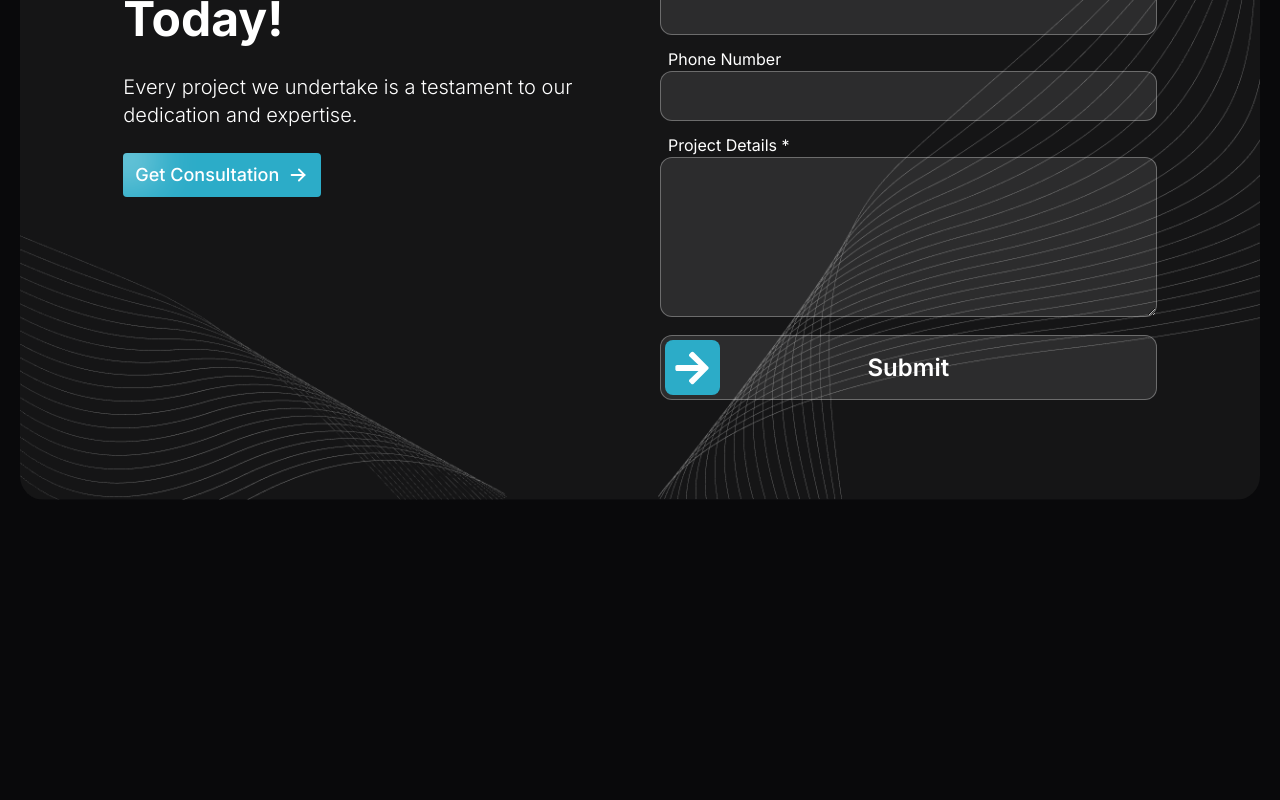
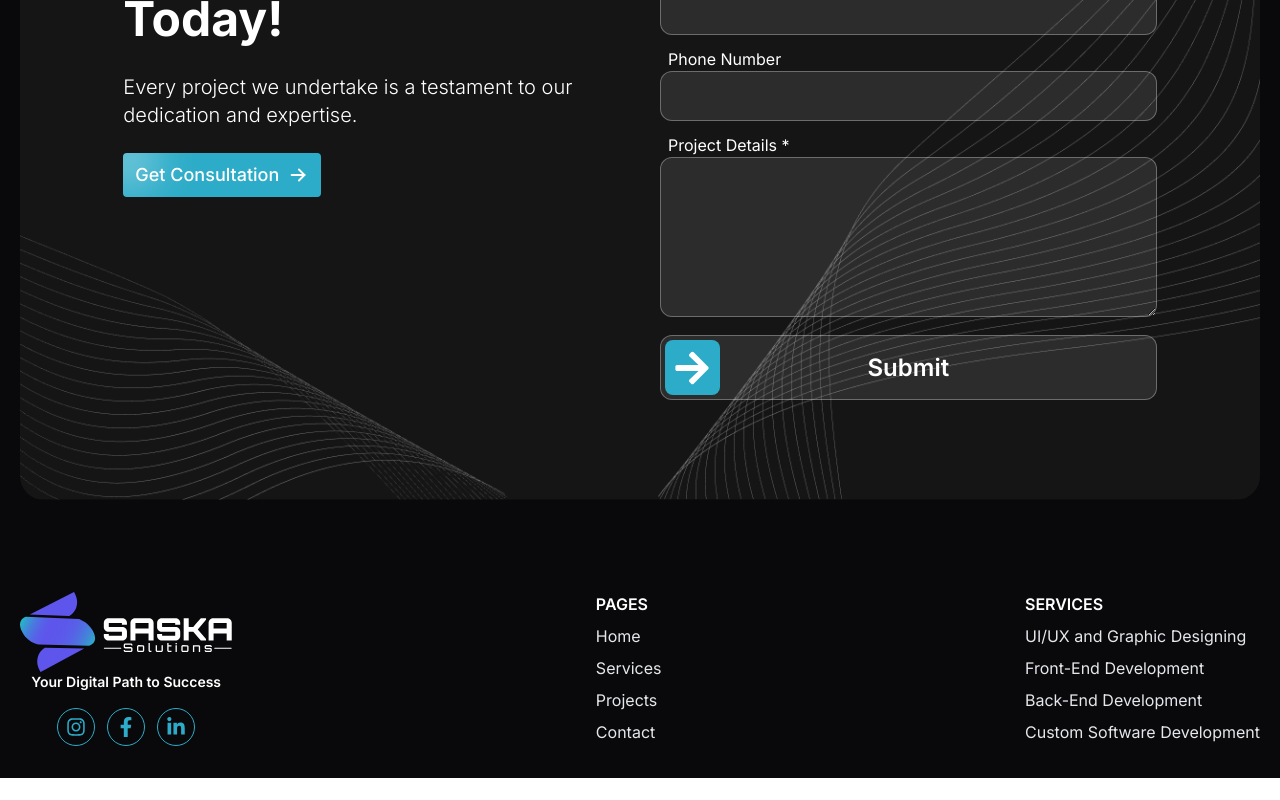
Before and after one commit to AbdulHannan242001/saska-redesign, a React (Vite) app: page / in a window 1280 px wide. Shown: the part 4835-5635 px from the top of the page. After the commit the page ends 5613 px from the top, so only its background shows below. Built offline with nearby package versions, Linux system fonts and the light colour scheme.

Commit message:
Fixes 2.0

```diff
--- a/src/components/Footer.jsx
+++ b/src/components/Footer.jsx
@@ -1,105 +1,93 @@
 import React from "react";
-import { motion } from "framer-motion";
 import { FaFacebookF, FaLinkedinIn } from "react-icons/fa";
-import { TbArrowRight } from "react-icons/tb";
+import { FaInstagram } from "react-icons/fa6";
+import { Link } from "react-router-dom";
 import logo from "../assets/svg/logo.svg";
-import { FaInstagram, FaXTwitter } from "react-icons/fa6";
-import { Link } from "react-router-dom";
 
-const RevealFooter = () => {
+const SimpleFooter = () => {
   return (
-    <div
-      className="relative h-screen md:h-[30vh] max-w-[1600px] mx-auto px-4 md:px-0"
-      style={{ clipPath: "polygon(0% 0, 100% 0, 100% 100%, 0 100%)" }}
-    >
-      <div className="relative h-screen md:h-[calc(100vh+30vh)] -top-[0vh] md:-top-[100vh]">
-        <div className="sticky top-0 md:top-[calc(100vh-30vh)] h-screen md:h-[30vh]">
-          <div className="bg-zinc-950 h-screen md:h-[30vh] text-gray-200 flex flex-col md:flex-row justify-between items-start pt-6 md:pt-10 pb-8 md:pb-0">
+    <div className="bg-zinc-950 text-gray-200 py-8 px-[20px]">
+      <div className="max-w-[1600px] mx-auto flex flex-col md:flex-row w-full justify-start md:justify-between">
         {/* Logo & Socials */}
-            <div className="flex flex-col gap-4 w-full md:w-auto items-center mb-6 md:mb-0">
-              <div className="flex flex-col items-center">
-                <img
-                  src={logo}
-                  alt="Logo"
-                  className="h-16 md:h-[80px] w-auto"
-                />
-                <p className="text-xs md:text-sm font-semibold text-white text-center">
+        <div className="flex flex-row items-center gap-4 mb-6 md:mb-0 md:flex-col md:justify-between">
+          <div className="text-center">
+            <img src={logo} alt="Logo" className="h-16 md:h-[80px] w-auto" />
+            <p className="text-xs md:text-sm font-semibold text-white">
               Your Digital Path to Success
             </p>
           </div>
-              <div className="flex flex-row items-center gap-3 md:gap-[15px] w-fit mx-auto">
-                <div className="rounded-full size-8 md:size-[30px] border border-primary text-primary flex items-center justify-center">
-                  <a href="https://www.instagram.com/saskasolutions/" target="_blank">
-                    <FaInstagram size={16} />
+          <div className="flex gap-3 mt-4 md:mt-0">
+            <a
+              href="https://www.instagram.com/saskasolutions/"
+              target="_blank"
+              rel="noopener noreferrer"
+              className="rounded-full border border-primary text-primary p-2"
+            >
+              <FaInstagram size={20} />
             </a>
-                </div>
-                <div className="rounded-full size-8 md:size-[30px] border border-primary text-primary flex items-center justify-center">
-                  <a href="https://www.facebook.com/SaskaSolutions/" target="_blank">
-                    <FaFacebookF size={16} />
+            <a
+              href="https://www.facebook.com/SaskaSolutions/"
+              target="_blank"
+              rel="noopener noreferrer"
+              className="rounded-full border border-primary text-primary p-2"
+            >
+              <FaFacebookF size={20} />
             </a>
-                </div>
-                <div className="rounded-full size-8 md:size-[30px] border border-primary text-primary flex items-center justify-center">
-                  <a href="https://www.linkedin.com/company/saska-solutions" target="_blank">
-                    <FaLinkedinIn size={16} />
+            <a
+              href="https://www.linkedin.com/company/saska-solutions"
+              target="_blank"
+              rel="noopener noreferrer"
+              className="rounded-full border border-primary text-primary p-2"
+            >
+              <FaLinkedinIn size={20} />
             </a>
-                </div>
           </div>
         </div>
 
         {/* Pages */}
-            <div className="flex flex-col gap-4 w-full md:w-auto mb-6 md:mb-0">
-              <p className="font-semibold text-white uppercase text-sm md:text-base">
+          <div className="flex flex-col">
+            <p className="font-semibold text-white uppercase text-sm md:text-base mb-2">
               Pages
             </p>
-              <ul className="flex flex-col gap-1 md:gap-[0px] list-disc pl-4">
+            <ul className="flex flex-col items-center md:items-start gap-2 list-none">
               <li className="text-sm md:text-base">
-                  {" "}
-                  <Link to={"/"}> Home</Link>
+                <Link to="/">Home</Link>
               </li>
               <li className="text-sm md:text-base">
-                  {" "}
-                  <Link to={"/services"}> Services</Link>
+                <Link to="/services">Services</Link>
               </li>
               <li className="text-sm md:text-base">
-                  {" "}
-                  <Link to={"/projects"}> Projects</Link>
+                <Link to="/projects">Projects</Link>
               </li>
               <li className="text-sm md:text-base">
-                  {" "}
-                  <Link to={"/contact"}> Contact</Link>
+                <Link to="/contact">Contact</Link>
               </li>
             </ul>
           </div>
 
           {/* Services */}
-            <div className="flex flex-col gap-4 w-full md:w-auto mb-6 md:mb-0">
-              <p className="font-semibold text-white uppercase text-sm md:text-base">
+          <div className="flex flex-col">
+            <p className="font-semibold text-white uppercase text-sm md:text-base mb-2">
               Services
             </p>
-              <ul className="flex flex-col gap-1 md:gap-[0px] list-disc pl-4">
+            <ul className="flex flex-col items-center md:items-start gap-2 list-none">
               <li className="text-sm md:text-base">
-                  {" "}
-                  <Link to={"/services"}>UI/UX and Graphic Designing</Link>{" "}
+                <Link to="/services">UI/UX and Graphic Designing</Link>
               </li>
               <li className="text-sm md:text-base">
-                  {" "}
-                  <Link to={"/services"}>Front-End Development</Link>{" "}
+                <Link to="/services">Front-End Development</Link>
               </li>
               <li className="text-sm md:text-base">
-                  {" "}
-                  <Link to={"/services"}>Back-End Development</Link>{" "}
+                <Link to="/services">Back-End Development</Link>
               </li>
               <li className="text-sm md:text-base">
-                  {" "}
-                  <Link to={"/services"}>Custom Software Development</Link>{" "}
+                <Link to="/services">Custom Software Development</Link>
               </li>
             </ul>
-            </div>
-          </div>
           </div>
         </div>
       </div>
   );
 };
 
-export default RevealFooter;
+export default SimpleFooter;
--- a/src/pages/Contact/Contact.jsx
+++ b/src/pages/Contact/Contact.jsx
@@ -7,8 +7,8 @@ const Contact = () => {
   return (
     <main>
       <div className="bg-gradient-to-b from-dark to-zinc-950 w-full h-[90vh] px-[20px]">
-        <div className="h-[80vh] max-w-[1600px] mx-auto flex flex-row items-center justify-between text-white">
-          <div className="w-4/12 flex flex-col gap-[25px]">
+        <div className="h-full min-h-[80vh] max-w-[1600px] mx-auto flex flex-row items-center justify-between text-white">
+          <div className="w-5/12 flex flex-col gap-[25px]">
             <p className="font-bold text-5xl">
               Let’s Build Something Amazing Together!
             </p>
@@ -18,7 +18,7 @@ const Contact = () => {
               help. Let’s collaborate and create something impactful.
             </p>
           </div>
-          <div className="w-8/12">
+          <div className="w-7/12">
             <img src={contactBanner} alt="" />
           </div>
         </div>
--- a/src/pages/Home/HomeComponents/Testimonials.jsx
+++ b/src/pages/Home/HomeComponents/Testimonials.jsx
@@ -22,11 +22,11 @@ const Testimonials = () => {
             alt=""
             className="absolute top-0 left-[calc(0%+50px)] animate-bounce"
           />
-          <div className="w-full lg:w-5/12">
+          <div className="w-full lg:w-6/12">
             <Swiper />
           </div>
         </div>
-        <div className="hidden lg:block absolute top-0 right-0">
+        <div className="hidden lg:block absolute top-0 right-0 ">
           <img src={testimonial} alt="" />
         </div>
         <img
--- a/src/pages/Portfolio/PortfolioComponents/Projects1.jsx
+++ b/src/pages/Portfolio/PortfolioComponents/Projects1.jsx
@@ -32,7 +32,7 @@ const Projects1 = () => {
     <main className="w-full">
       <div ref={target} className="w-full h-[200vh]">
         <div className="flex flex-col lg:flex-row h-screen md:h-[calc(100vh-60px)] sticky top-15 md:top-15">
-          <div className="w-full lg:w-4/12 p-[10px] md:p-[30px] bg-gradient-to-b from-dark to-zinc-950 flex flex-col justify-center relative overflow-hidden h-[50vh] md:h-full">
+          <div className="w-full lg:w-5/12 p-[10px] md:p-[30px] bg-gradient-to-b from-dark to-zinc-950 flex flex-col justify-center relative overflow-hidden h-[50vh] md:h-full">
             {/* <div className="absolute size-[150px] md:size-[350px] rounded-full top-[-30%] left-[-25%] blur-3xl bg-primary z-10"></div> */}
             <motion.span
               className="text-primary text-sm md:text-lg font-black"
@@ -85,7 +85,7 @@ const Projects1 = () => {
               </a>
             </motion.div>
           </div>
-          <div className="w-full lg:w-8/12 relative flex flex-row justify-between items-center overflow-hidden h-[50vh] md:h-full">
+          <div className="w-full lg:w-7/12 relative flex flex-row justify-between items-center overflow-hidden h-[50vh] md:h-full">
             <div className="absolute inset-0 h-full w-full">
               <img src={project1} alt="" className="h-full w-full" />
             </div>
--- a/src/pages/Portfolio/PortfolioComponents/Projects2.jsx
+++ b/src/pages/Portfolio/PortfolioComponents/Projects2.jsx
@@ -31,7 +31,7 @@ const Projects2 = () => {
     <main className="w-full">
       <div ref={target} className="w-full h-[200vh]">
         <div className="flex flex-col lg:flex-row h-screen md:h-[calc(100vh-60px)] sticky top-15 md:top-15">
-          <div className="w-full lg:w-8/12 relative flex flex-col justify-between items-center overflow-hidden md:h-full h-[40vh]">
+          <div className="w-full lg:w-7/12 relative flex flex-col justify-between items-center overflow-hidden md:h-full h-[40vh]">
             <div className="absolute inset-0 h-full w-full">
               <img src={project2} alt="" className="h-full w-full" />
             </div>
@@ -66,7 +66,7 @@ const Projects2 = () => {
               />
             </motion.div>
           </div>
-          <div className="w-full lg:w-4/12 p-[10px] md:p-[30px] bg-gradient-to-b from-dark to-zinc-950 flex flex-col justify-start md:justify-center relative overflow-hidden md:h-full h-[60vh]">
+          <div className="w-full lg:w-5/12 p-[10px] md:p-[30px] bg-gradient-to-b from-dark to-zinc-950 flex flex-col justify-start md:justify-center relative overflow-hidden md:h-full h-[60vh]">
             {/* <div className="absolute size-[150px] md:size-[350px] rounded-full top-[-30%] left-[-25%] blur-3xl bg-primary"></div> */}
             <motion.span
               className="text-primary text-sm md:text-lg font-black"
--- a/src/pages/Portfolio/PortfolioComponents/Projects3.jsx
+++ b/src/pages/Portfolio/PortfolioComponents/Projects3.jsx
@@ -31,7 +31,7 @@ const Projects3 = () => {
     <main className="w-full">
       <div ref={target} className="w-full h-[200vh]">
         <div className="flex flex-col lg:flex-row h-screen md:h-[calc(100vh-60px)] sticky top-15 md:top-15">
-          <div className="w-full lg:w-4/12 p-[10px] md:p-[30px] bg-gradient-to-b from-dark to-zinc-950 flex flex-col justify-start md:justify-center relative overflow-hidden md:h-full h-[50vh]">
+          <div className="w-full lg:w-5/12 p-[10px] md:p-[30px] bg-gradient-to-b from-dark to-zinc-950 flex flex-col justify-start md:justify-center relative overflow-hidden md:h-full h-[50vh]">
             {/* <div className="absolute size-[150px] md:size-[350px] rounded-full top-[-30%] left-[-25%] blur-3xl bg-primary"></div> */}
             <motion.span
               className="text-primary text-sm md:text-lg font-black"
@@ -77,7 +77,7 @@ const Projects3 = () => {
               <a href="https://bethmar.co.uk" target="_blank" className="text-white hover:border-b-1 border-white transition-all duration-300 ease-in">Visit Site</a>
             </motion.div>
           </div>
-          <div className="w-full lg:w-8/12 relative flex flex-col justify-between items-center overflow-hidden md:h-full h-[50vh]">
+          <div className="w-full lg:w-7/12 relative flex flex-col justify-between items-center overflow-hidden md:h-full h-[50vh]">
             <div className="absolute inset-0 h-full w-full">
               <img src={project3} alt="" className="h-full w-full" />
             </div>
--- a/src/pages/Portfolio/PortfolioComponents/Projects4.jsx
+++ b/src/pages/Portfolio/PortfolioComponents/Projects4.jsx
@@ -29,7 +29,7 @@ const Projects4 = () => {
     <main className="w-full">
       <div ref={target} className="w-full h-[200vh]">
         <div className="flex flex-col lg:flex-row h-screen md:h-[calc(100vh-60px)] sticky top-15 md:top-15">
-          <div className="w-full lg:w-8/12 relative flex flex-col justify-between items-center overflow-hidden md:h-full h-[50vh]">
+          <div className="w-full lg:w-7/12 relative flex flex-col justify-between items-center overflow-hidden md:h-full h-[50vh]">
             <div className="absolute inset-0 h-full w-[105%]">
               <img
                 src={project4}
@@ -57,7 +57,7 @@ const Projects4 = () => {
             </motion.div>
           </div>
 
-          <div className="w-full lg:w-4/12 p-[10px] md:p-[30px] bg-gradient-to-b from-dark to-zinc-950 flex flex-col justify-start md:justify-center relative overflow-hidden md:h-full h-[50vh]">
+          <div className="w-full lg:w-5/12 p-[10px] md:p-[30px] bg-gradient-to-b from-dark to-zinc-950 flex flex-col justify-start md:justify-center relative overflow-hidden md:h-full h-[50vh]">
             {/* <div className="absolute size-[150px] md:size-[350px] rounded-full top-[-30%] left-[-25%] blur-3xl bg-primary"></div> */}
 
             <motion.span
--- a/src/pages/Portfolio/PortfolioComponents/Projects5.jsx
+++ b/src/pages/Portfolio/PortfolioComponents/Projects5.jsx
@@ -32,7 +32,7 @@ const Projects5 = () => {
     <main className="w-full">
       <div ref={target} className="w-full h-[200vh]">
         <div className="flex flex-col lg:flex-row h-screen md:h-[calc(100vh-60px)] sticky top-15 md:top-15">
-          <div className="w-full lg:w-4/12 p-[10px] md:p-[30px] bg-gradient-to-b from-dark to-zinc-950 flex flex-col justify-start md:justify-center relative overflow-hidden h-[50vh] md:h-full">
+          <div className="w-full lg:w-5/12 p-[10px] md:p-[30px] bg-gradient-to-b from-dark to-zinc-950 flex flex-col justify-start md:justify-center relative overflow-hidden h-[50vh] md:h-full">
             {/* <div className="absolute size-[150px] md:size-[350px] rounded-full top-[-30%] left-[-25%] blur-3xl bg-primary z-10"></div> */}
             <motion.span
               className="text-primary text-sm md:text-lg font-black"
@@ -87,7 +87,7 @@ const Projects5 = () => {
               </a>
             </motion.div>
           </div>
-          <div className="w-full lg:w-8/12 relative flex flex-col flex-wrap justify-between items-center overflow-hidden h-[50vh] md:h-full">
+          <div className="w-full lg:w-7/12 relative flex flex-col flex-wrap justify-between items-center overflow-hidden h-[50vh] md:h-full">
             <div className="absolute inset-0 h-full w-full">
               <img src={project5} alt="" className="h-full w-full" />
             </div>
--- a/src/pages/Service/Service.jsx
+++ b/src/pages/Service/Service.jsx
@@ -5,7 +5,7 @@ import Process from './ServiceComponents/Process'
 
 const Service = () => {
   return (
-    <main>
+    <main className='flex flex-col gap-[60px]'>
       <ServiceBanner />
       <Services />
       <Process />
--- a/src/pages/Service/ServiceComponents/Process.jsx
+++ b/src/pages/Service/ServiceComponents/Process.jsx
@@ -4,7 +4,7 @@ import process from "../../../assets/svg/process.svg";
 
 const Process = () => {
   return (
-    <main className="relative h-full lg:h-[200vh] w-full text-white px-[20px]">
+    <main className="relative h-full w-full text-white pb-[20px] px-[20px] border-b">
       <div className="absolute inset-0 h-full w-full -z-10">
         <img src={serviceBg} alt="" className="w-full h-full object-cover md:block hidden" />
       </div>
```
Also changed, not shown: src/pages/Service/ServiceComponents/Card.jsx (+5 -5 lines). Lines whose indentation alone changed are shown as unchanged.
